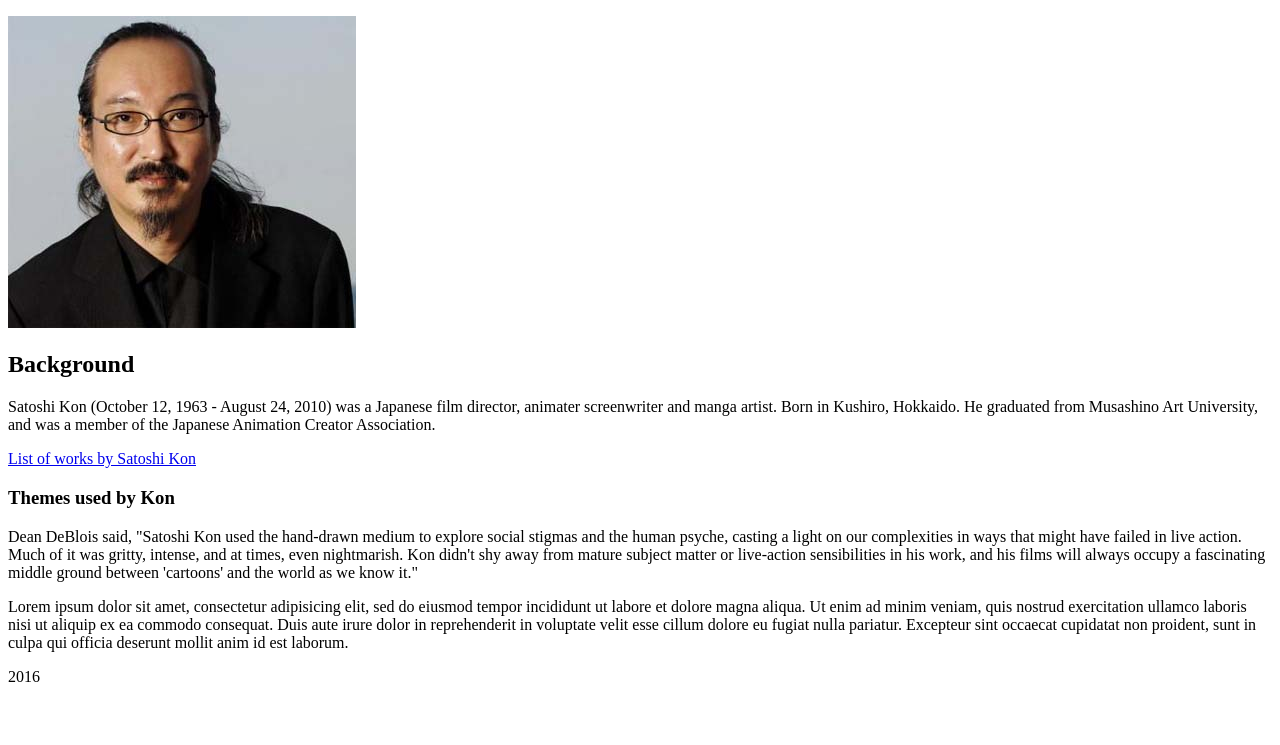
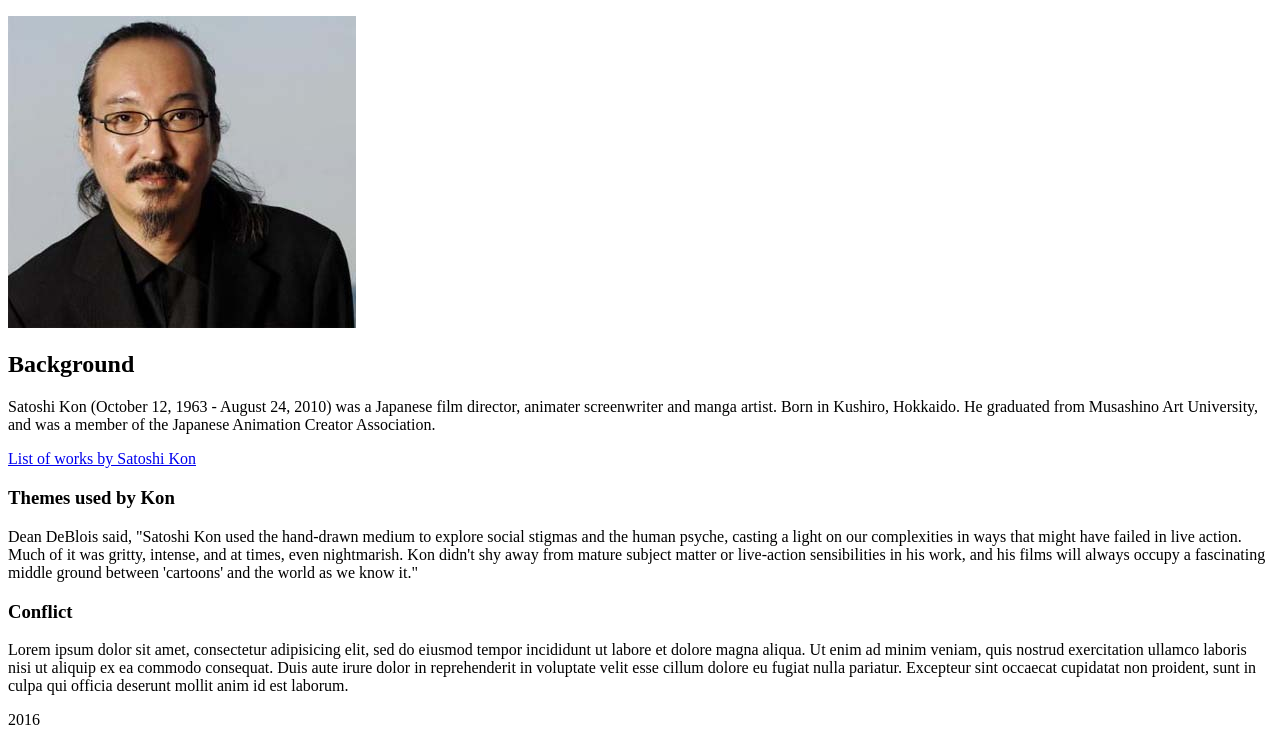
Before and after one commit to leelichtsinn/kon-website, a plain HTML site: page index.html in a window 1280 px wide. Shown: the part 92-837 px from the top of the page. Before the commit the page ends 800 px from the top, so only its background shows below. Drawn offline with Linux system fonts and the light colour scheme.

Commit message:
add new h3

```diff
--- a/index.html
+++ b/index.html
@@ -23,6 +23,7 @@
       <p>Dean DeBlois said, "Satoshi Kon used the hand-drawn medium to explore social stigmas and the human psyche, casting a light on our complexities in ways that might have failed in live action. Much of it was gritty, intense, and at times, even nightmarish. Kon didn't shy away from mature subject matter or live-action sensibilities in his work, and his films will always occupy a fascinating middle ground between 'cartoons' and the world as we know it."</p>
     </div>
     <div>
+      <h3>Conflict</h3>
       <p>Lorem ipsum dolor sit amet, consectetur adipisicing elit, sed do eiusmod
       tempor incididunt ut labore et dolore magna aliqua. Ut enim ad minim veniam,
       quis nostrud exercitation ullamco laboris nisi ut aliquip ex ea commodo
```
